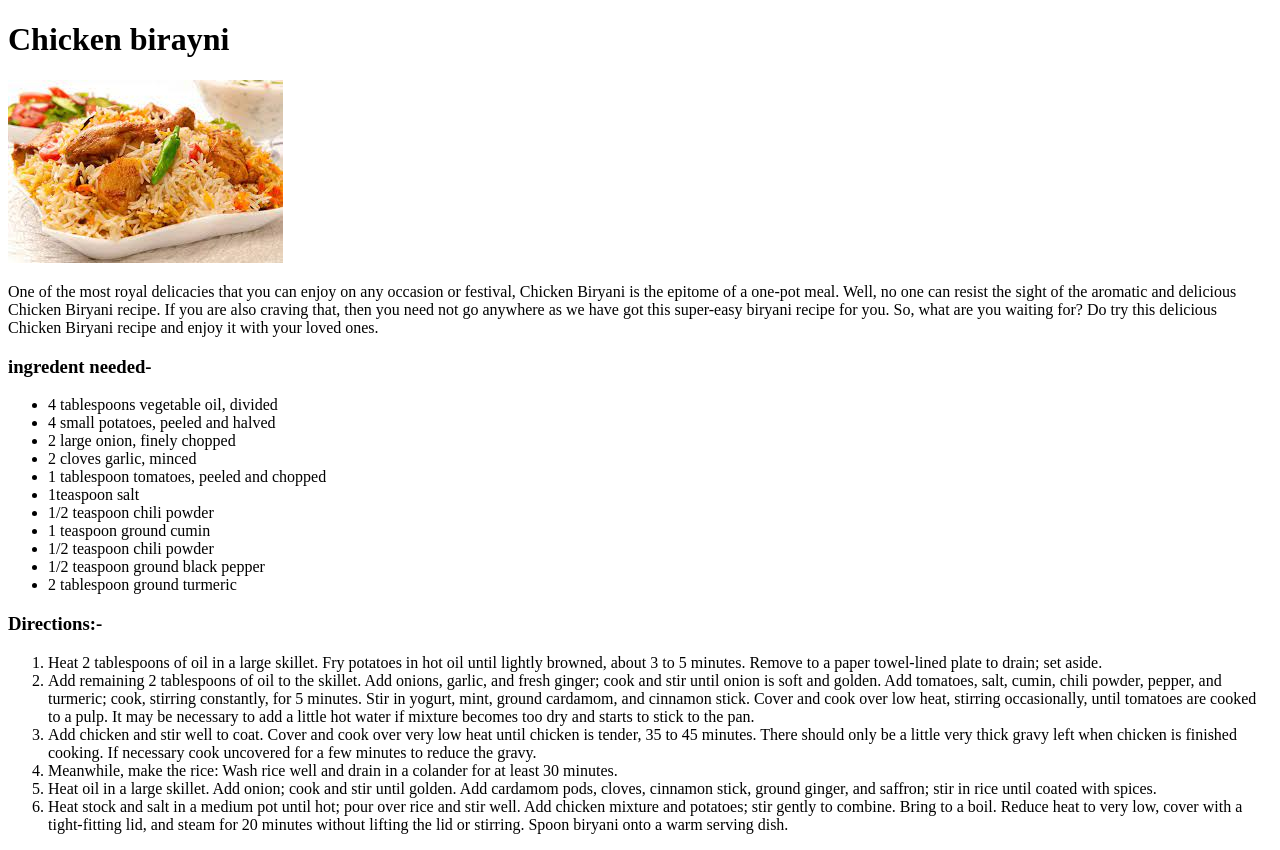
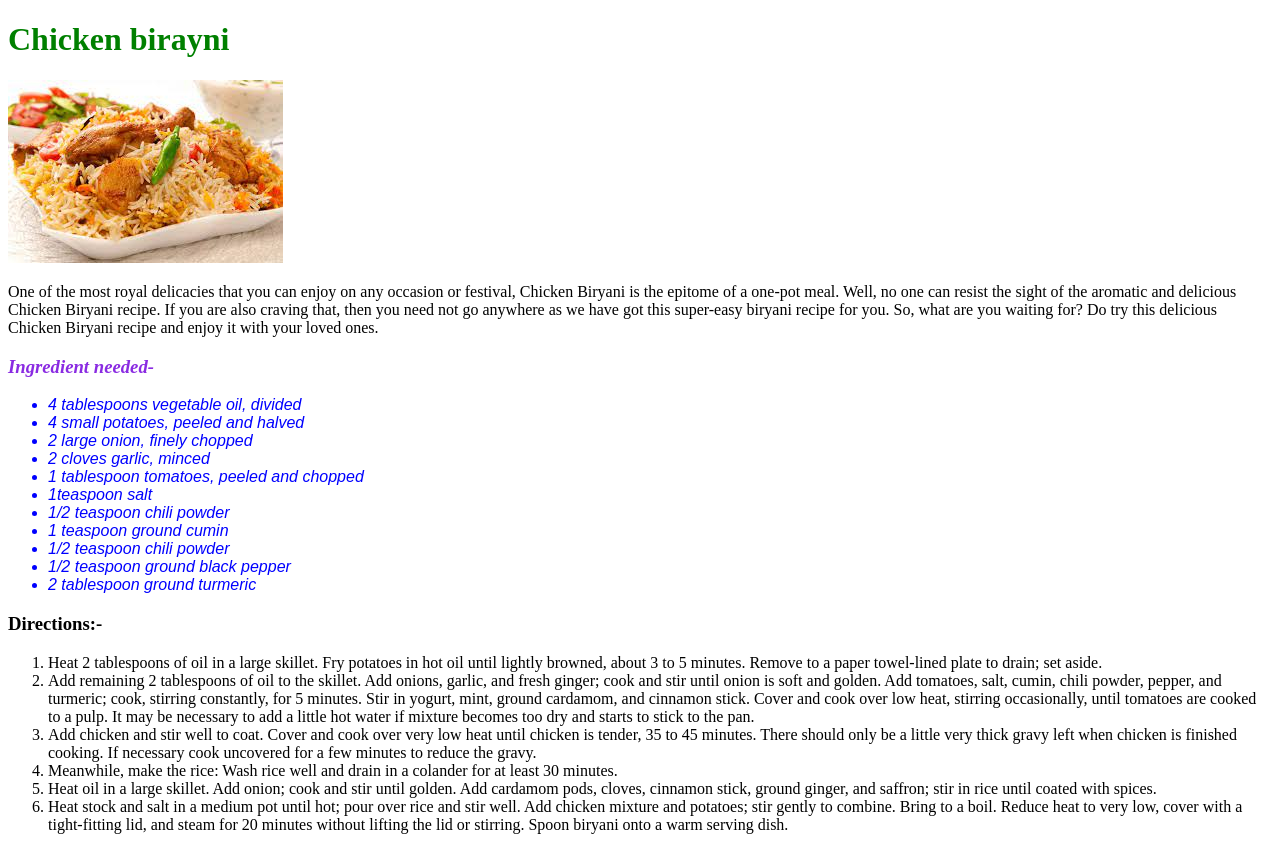
Before and after one commit to gurwk/odin-recipes, a plain HTML site: page recipes/birayni.html in a window 1280 px wide. Drawn offline with Linux system fonts and the light colour scheme; files that its build step writes are made by us from their sources; files whose address does not match are found by name.

Commit message:
CSS IS ADD TO FILE
few minor name changes

```diff
--- a/recipes/birayni.html
+++ b/recipes/birayni.html
@@ -2,10 +2,11 @@
 <html lang="eng">
     <head>
         <meta charset="UTF-8">
-        <title>chickern birayni</title>
+        <title>CHICKEN BIRAYNI</title>
+        <link rel="stylesheet" href="/home/dragonking/webdeveloper/odin-recipes/styles.css">
     </head>
     <body>
-        <h1>Chicken birayni</h1>
+        <h1 class="main-heading">Chicken birayni</h1>
         <img src="../images/birayni.jpeg" alt="chicken birayni">
         <p>
             One of the most royal delicacies that you can enjoy on any occasion or festival,
@@ -15,8 +16,8 @@
             So, what are you waiting for? Do try this delicious Chicken Biryani recipe and enjoy it with your loved ones.
         </p>
 
-        <h3>ingredent needed-</h3>
-        <ul>
+        <h3 class="ingredient-heading">Ingredient needed-</h3>
+        <ul class="ingredient">
             <li>4 tablespoons vegetable oil, divided</li>
             <li>4 small potatoes, peeled and halved</li>
             <li>2 large onion, finely chopped</li>
--- /dev/null
+++ b/styles.css
@@ -0,0 +1,18 @@
+.ingredient {
+    font-family:sans-serif;
+    font-style: italic;
+    color: blue;
+}
+.alert-text {
+    color:rgb(113, 26, 26);
+}
+
+.ingredient-heading {
+    font-style:italic;
+    color:blueviolet;
+}
+
+.main-heading {
+    color:green;
+
+}
```
Also changed, not shown: index.html (+4 -2 lines).
